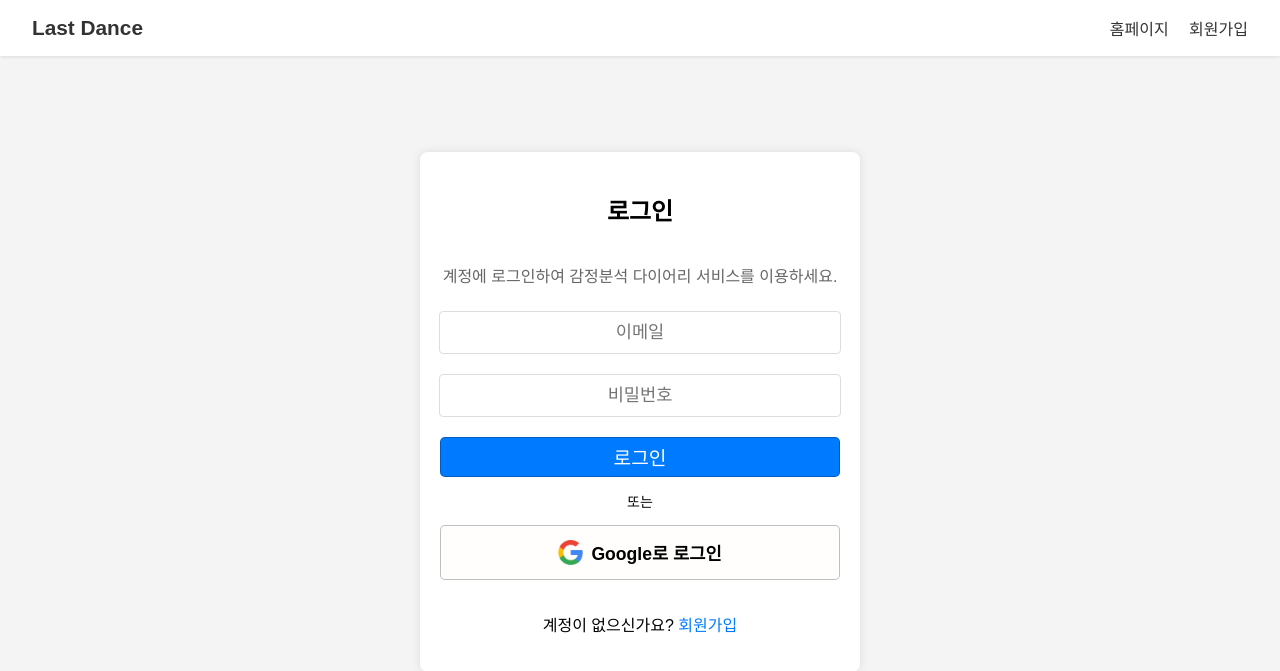
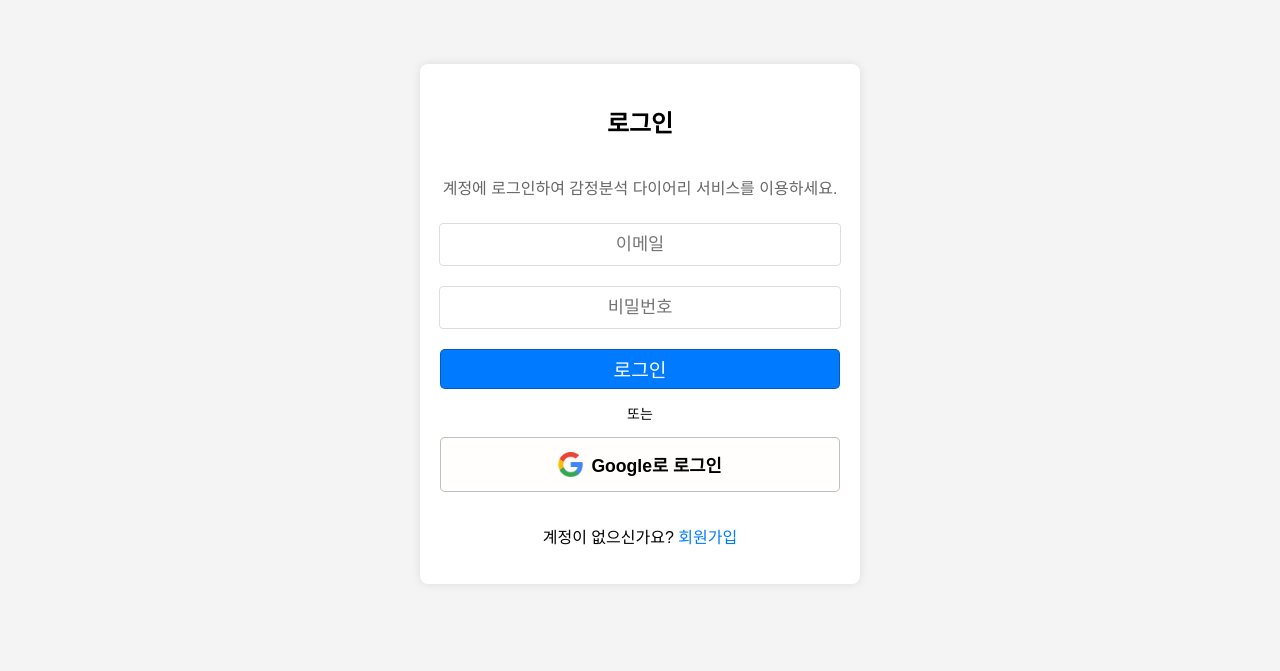
Before and after one commit to 04-Last-Dance/Last-Dance, a Flask app: page /login in a window 1280 px wide. Shown: the top 671 px of the page. After the commit the page ends 545 px from the top, so only its background shows below. Run offline with Flask 3, Linux system fonts and the light colour scheme.

Commit message:
모달 스타일 적용으로 최적화를 위한 상단 네비게이션 제거

```diff
--- a/templates/login.html
+++ b/templates/login.html
@@ -7,14 +7,6 @@
     <title>로그인</title>
 </head>
 <body>
-    <nav class="top-nav">
-        <a href="/" class="logo">Last Dance</a>
-        <div>
-            <a href="{{ url_for('public.home') }}" style="text-decoration: none; color: #333; margin-right: 1rem;">홈페이지</a>
-            <a href="{{ url_for('public.signup') }}" style="text-decoration: none; color: #333;">회원가입</a>
-        </div>
-    </nav>
-
     <main class="main-container auth-page_container">
         <div class="login-form-container">
             <div class="login-form">
```
